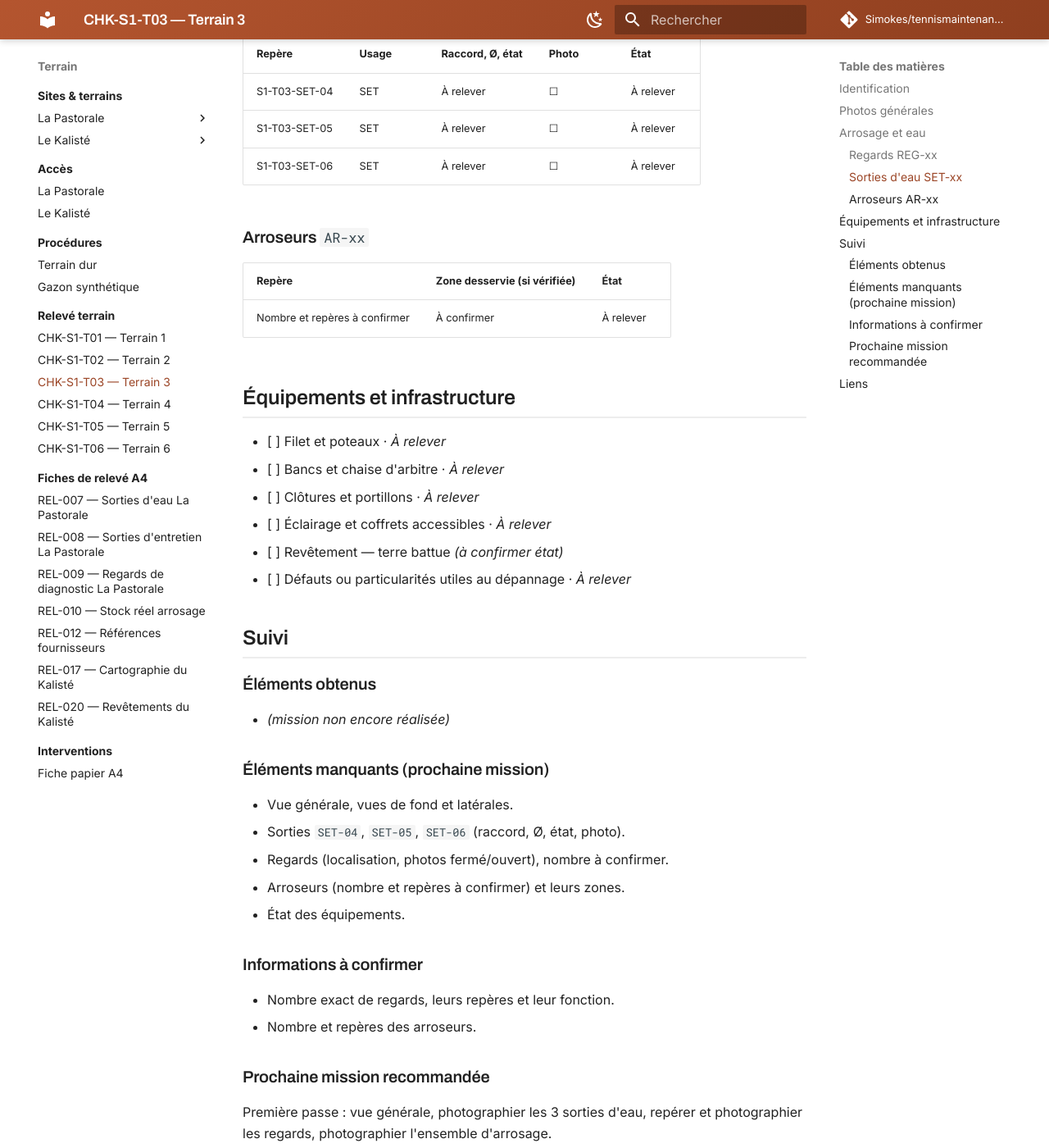
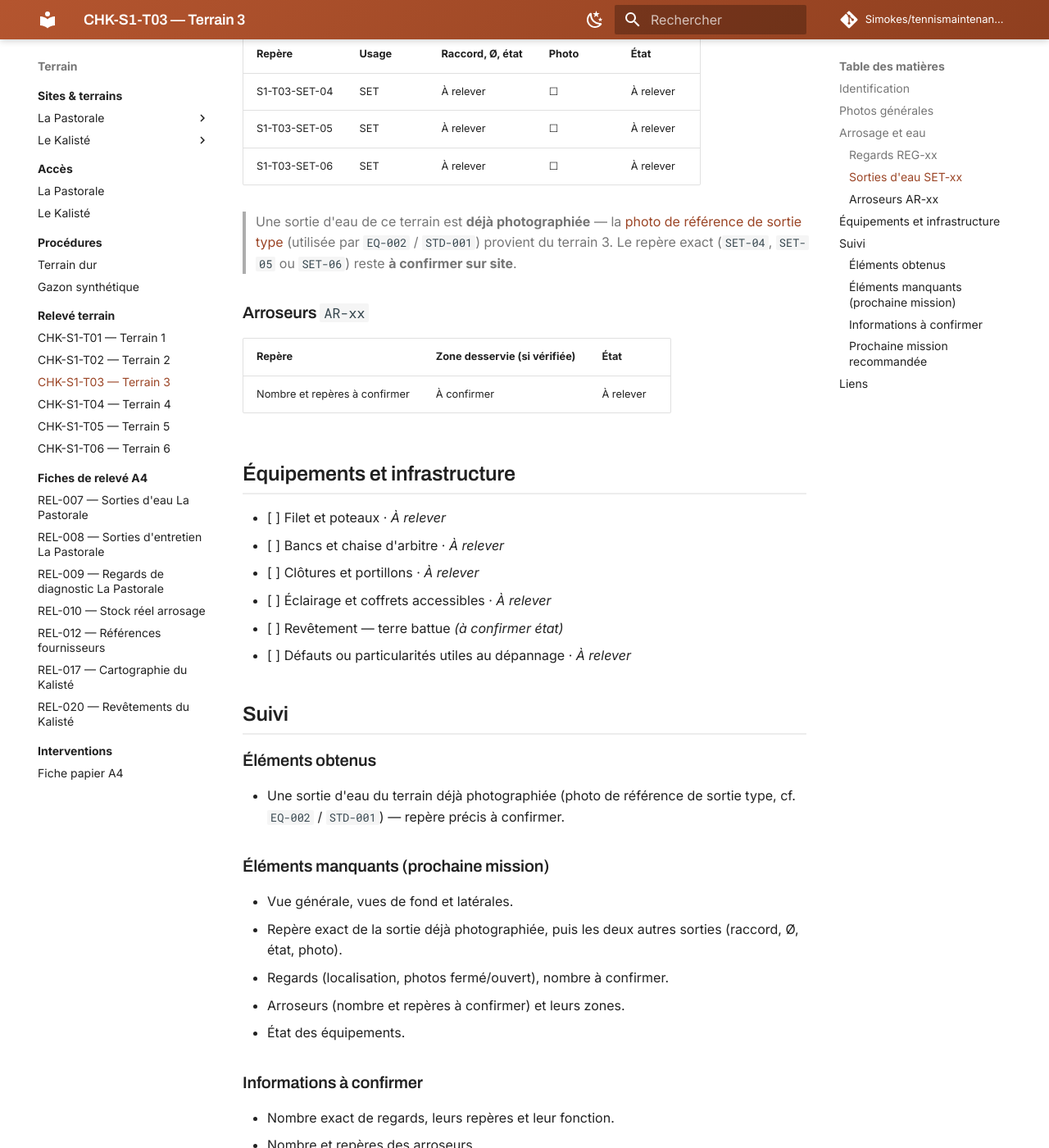
Before and after one commit to Simokes/tennismaintenance, an MkDocs documentation site: the page built from docs/checklists/CHK-S1-T03.md, in a window 1280 px wide and 1400 px high, scrolled down 1372 px. Shown: the whole window at 82% size. Built offline with MkDocs 1.6.1 and Material for MkDocs 9.7.7, drawn with Linux system fonts in a browser that asks for light colours; comment, search, counter and statistics services are not loaded; some of the changed text lies outside the part shown.

Commit message:
feat(checklists): rattacher la sortie de référence existante au terrain S1-T03 (#76) (#79)
* feat(checklists): rattacher la sortie de référence existante au terrain S1-T03

La photo de référence de sortie type (assets/photos/equipements/
S1-SET-reference-existante-2026-07-11.jpg, utilisée par EQ-002 / STD-001)
provient du terrain 3. On l'exploite dans CHK-S1-T03 sans la déplacer (elle
reste la référence partagée de EQ-002 / STD-001) :

- une sortie d'eau du T03 est donc déjà documentée ;
- son repère exact (SET-04 / SET-05 / SET-06) reste à confirmer sur site ;
- tableau de bord : T03 « Sorties d'eau » passe à « En cours ».

Refs #76

Co-Authored-By: Claude Opus 4.8 <noreply@anthropic.com>

* docs(checklists): corriger le commentaire d'en-tête de CHK-S1-T03

Le commentaire affirmait encore « Tout est À relever tant que la mission n'a
pas eu lieu », ce qui n'est plus exact depuis le rattachement de la sortie de
référence (état Amorcé). Suite à la review GPTReviewer (PR #79). Refs #76

Co-Authored-By: Claude Opus 4.8 <noreply@anthropic.com>

---------

Co-authored-by: Claude Opus 4.8 <noreply@anthropic.com>

```diff
--- a/checklists/CHK-S1-T03.md
+++ b/checklists/CHK-S1-T03.md
@@ -5,7 +5,8 @@ Ne pas ajouter de titre H1 ici : la page publiée le fournit.
 
 Checklist ciblée créée pour préparer une mission (issue #76), à partir du
 gabarit CHK-template et du modèle validé S1-T01. Repères SET pré-inscrits selon
-REL-007 / issue #71. Tout est « À relever » tant que la mission n'a pas eu lieu.
+REL-007 / issue #71. Tout reste « À relever » hors éléments déjà documentés ;
+le repère exact de la sortie déjà photographiée reste à confirmer sur site.
 -->
 
 ## Identification
@@ -47,6 +48,8 @@ Nombre et repères de regards **à identifier sur site** (cf. `REL-009`) ; les i
 | S1-T03-SET-05 | SET | À relever | ☐ | À relever |
 | S1-T03-SET-06 | SET | À relever | ☐ | À relever |
 
+> Une sortie d'eau de ce terrain est **déjà photographiée** — la [photo de référence de sortie type](https://github.com/Simokes/tennismaintenance/blob/main/assets/photos/equipements/S1-SET-reference-existante-2026-07-11.jpg) (utilisée par `EQ-002` / `STD-001`) provient du terrain 3. Le repère exact (`SET-04`, `SET-05` ou `SET-06`) reste **à confirmer sur site**.
+
 ### Arroseurs `AR-xx`
 
 | Repère | Zone desservie (si vérifiée) | État |
@@ -66,12 +69,12 @@ Nombre et repères de regards **à identifier sur site** (cf. `REL-009`) ; les i
 
 ### Éléments obtenus
 
-- *(mission non encore réalisée)*
+- Une sortie d'eau du terrain déjà photographiée (photo de référence de sortie type, cf. `EQ-002` / `STD-001`) — repère précis à confirmer.
 
 ### Éléments manquants (prochaine mission)
 
 - Vue générale, vues de fond et latérales.
-- Sorties `SET-04`, `SET-05`, `SET-06` (raccord, Ø, état, photo).
+- Repère exact de la sortie déjà photographiée, puis les deux autres sorties (raccord, Ø, état, photo).
 - Regards (localisation, photos fermé/ouvert), nombre à confirmer.
 - Arroseurs (nombre et repères à confirmer) et leurs zones.
 - État des équipements.
@@ -80,6 +83,7 @@ Nombre et repères de regards **à identifier sur site** (cf. `REL-009`) ; les i
 
 - Nombre exact de regards, leurs repères et leur fonction.
 - Nombre et repères des arroseurs.
+- À quelle sortie (`SET-04`, `SET-05` ou `SET-06`) correspond la photo de référence existante.
 
 ### Prochaine mission recommandée
 
@@ -89,5 +93,5 @@ Première passe : vue générale, photographier les 3 sorties d'eau, repérer et
 
 - Fiche terrain : [`FIC-T03`](https://github.com/Simokes/tennismaintenance/blob/main/sites/FIC-T03-terrain-3.md)
 - Fiches de relevé : [`REL-007`](https://github.com/Simokes/tennismaintenance/blob/main/releves/REL-007-sorties-eau-la-pastorale.md), [`REL-009`](https://github.com/Simokes/tennismaintenance/blob/main/releves/REL-009-regards-diagnostic-la-pastorale.md)
-- Photos : `assets/photos/terrains/S1-T03/` *(à créer à la première photo)*
+- Photos : `assets/photos/terrains/S1-T03/` *(à créer à la première photo terrain)* ; sortie de référence : [`equipements/S1-SET-reference-existante-2026-07-11.jpg`](https://github.com/Simokes/tennismaintenance/blob/main/assets/photos/equipements/S1-SET-reference-existante-2026-07-11.jpg)
 - Issues : [#7](https://github.com/Simokes/tennismaintenance/issues/7), [#9](https://github.com/Simokes/tennismaintenance/issues/9), [#11](https://github.com/Simokes/tennismaintenance/issues/11)
```
Also changed, not shown: other parts of checklists/CHK-S1-T03.md (+1 -1 lines), checklists/tableau-de-bord.md (+1 -1 lines).
